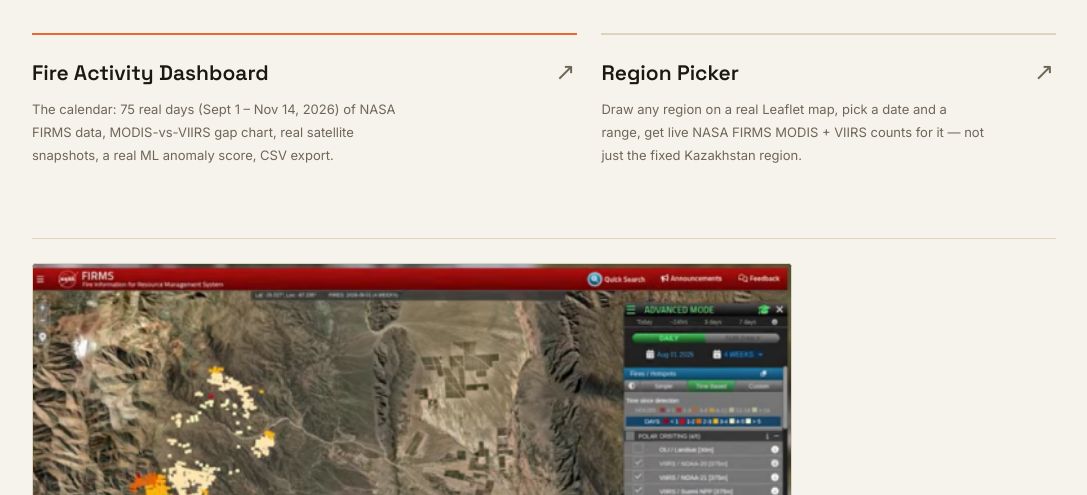
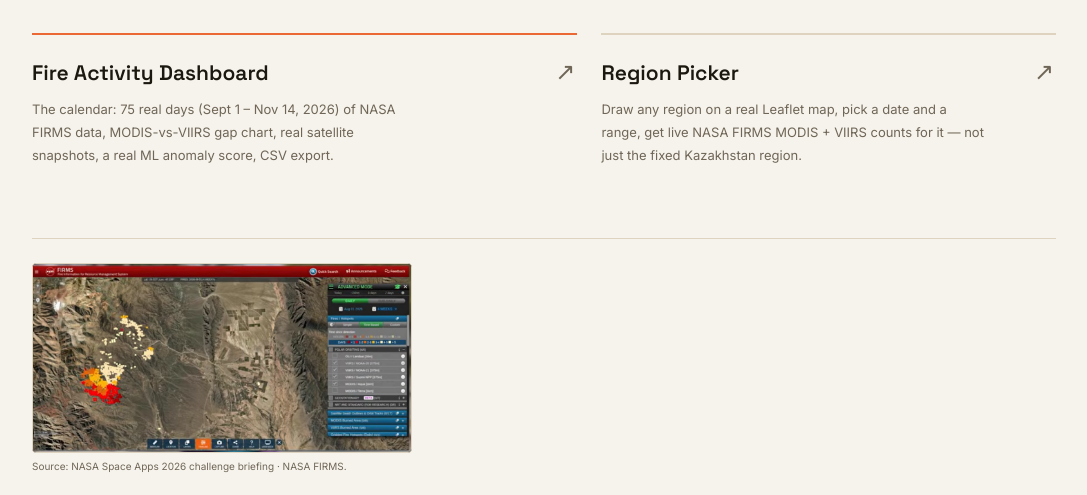
Before and after one commit to rahim-druba/fire-harmonizer, a website: page public/index.html in a window 1280 px wide. Shown: the part 305-800 px from the top of the page, without its empty margins (96-1183 px from the left). Drawn offline with Linux system fonts and the light colour scheme.

Commit message:
Reduce FIRMS preview size for a sharper presentation

```diff
--- a/public/interface.css
+++ b/public/interface.css
@@ -43,9 +43,9 @@ button:not(:disabled):active, a.card:active { transform:translateY(1px); }
 .landing a.card .name { font:600 21px/1.3 'Space Grotesk',sans-serif; }
 .landing a.card .desc { font-size:13px; line-height:1.75; color:var(--muted); margin-top:12px; max-width:47ch; }
 .landing .briefing { margin-top:48px; padding-top:24px; border-top:1px solid var(--border); }
-.landing .shot-frame { max-width:760px; aspect-ratio:2 / 1; border-radius:4px; border-color:var(--border); }
+.landing .shot-frame { max-width:380px; aspect-ratio:2 / 1; border-radius:4px; border-color:var(--border); }
 .landing .shot-frame img { height:100%; object-fit:cover; object-position:top; }
-.landing .briefing figcaption { color:var(--muted); max-width:70ch; font-size:10px; line-height:1.5; margin-top:6px; }
+.landing .briefing figcaption { color:var(--muted); max-width:380px; font-size:10px; line-height:1.5; margin-top:6px; }
 .dashboard { padding-block:32px 64px; }
 .dashboard .wrap { max-width:1200px; }
 .topnav { display:flex; align-items:center; gap:24px; border-bottom:1px solid var(--border); padding-bottom:18px; margin-bottom:32px; }
```
